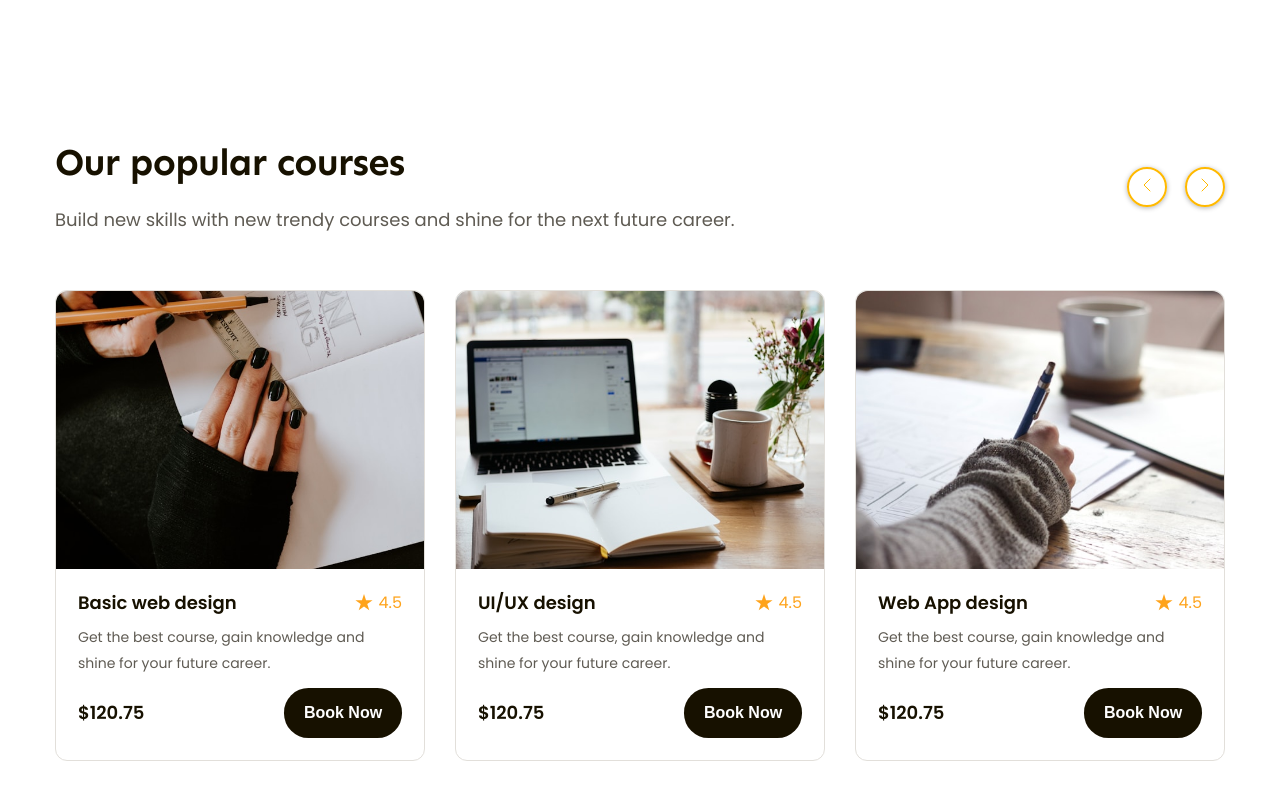
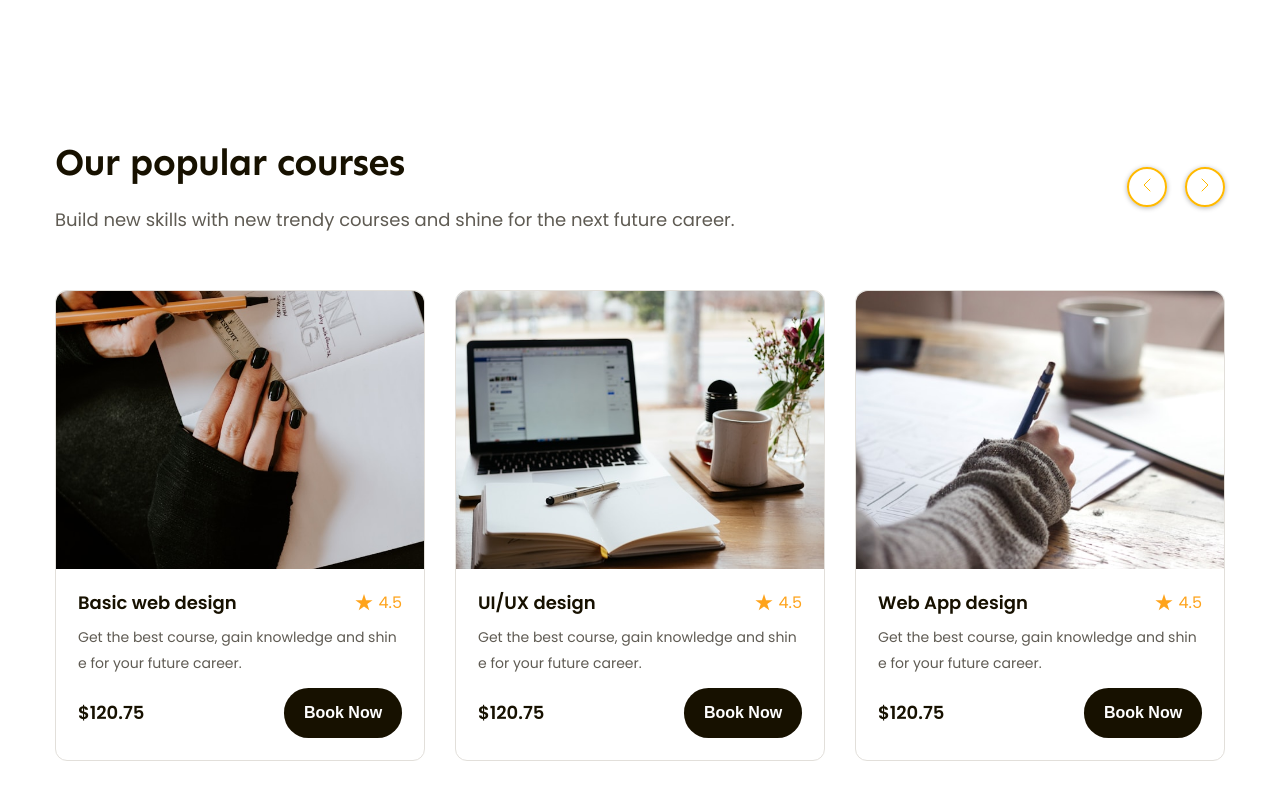
Before and after one commit to QuanDo835/figma-to-html, a plain HTML site: page index.html in a window 1280 px wide. Shown: the part 965-1765 px from the top of the page. Drawn offline with Linux system fonts and the light colour scheme.

Commit message:
p7_hoàn thiện popular

```diff
--- a/css/style.css
+++ b/css/style.css
@@ -48,6 +48,19 @@ a {
   line-height: 1.26; /* 126.316% */
   letter-spacing: -0.76px;
 }
+.line-clamp {
+  display: -webkit-box;
+  -webkit-line-clamp: var(--line-clamp, 1);
+  -webkit-box-orient: vertical;
+  overflow: hidden;
+}
+.line-clamp.line-2 {
+  --line-clamp: 2;
+}
+.break-all {
+  word-break: break-all;
+}
+/* header */
 .header.fixed {
   position: sticky;
   top: -28px;
@@ -292,6 +305,7 @@ a {
   border-radius: 12px;
   border: 1px solid #e2dfda;
   background: #fff;
+  flex: 1;
 }
 .course_list .course_item:hover {
   border-radius: 12px;
--- a/index.html
+++ b/index.html
@@ -186,13 +186,17 @@
               <a href=""><img src="./img/thumb1.jpg" alt="" class="thumb" /></a>
               <div class="info">
                 <div class="head">
-                  <h3 class="title"><a href="#">Basic web design</a></h3>
+                  <h3 class="title">
+                    <a href="#" class="line-clamp break-all"
+                      >Basic web design</a
+                    >
+                  </h3>
                   <div class="rating">
                     <img src="./icon/star.svg" alt="star" class="icon" />
                     <span class="point">4.5</span>
                   </div>
                 </div>
-                <p class="desc">
+                <p class="desc line-clamp line-2 break-all">
                   Get the best course, gain knowledge and shine for your future
                   career.
                 </p>
@@ -210,13 +214,15 @@
               /></a>
               <div class="info">
                 <div class="head">
-                  <h3 class="title"><a href="#">UI/UX design</a></h3>
+                  <h3 class="title">
+                    <a href="#" class="line-clamp break-all">UI/UX design</a>
+                  </h3>
                   <div class="rating">
                     <img src="./icon/star.svg" alt="star" class="icon" />
                     <span class="point">4.5</span>
                   </div>
                 </div>
-                <p class="desc">
+                <p class="desc line-clamp line-2 break-all">
                   Get the best course, gain knowledge and shine for your future
                   career.
                 </p>
@@ -234,13 +240,15 @@
               /></a>
               <div class="info">
                 <div class="head">
-                  <h3 class="title"><a href="#">Web App design</a></h3>
+                  <h3 class="title">
+                    <a href="#" class="line-clamp break-all">Web App design</a>
+                  </h3>
                   <div class="rating">
                     <img src="./icon/star.svg" alt="star" class="icon" />
                     <span class="point">4.5</span>
                   </div>
                 </div>
-                <p class="desc">
+                <p class="desc line-clamp line-2 break-all">
                   Get the best course, gain knowledge and shine for your future
                   career.
                 </p>
```
